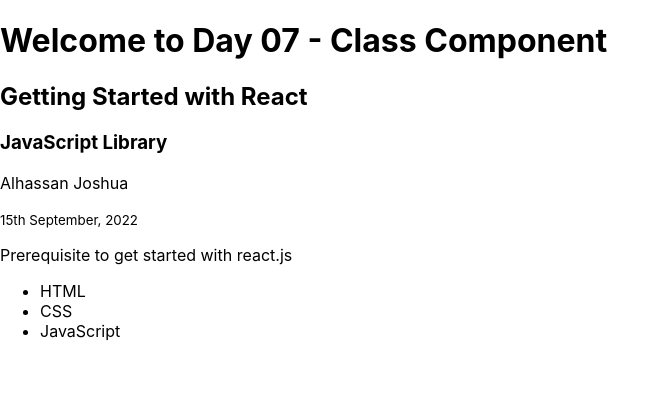
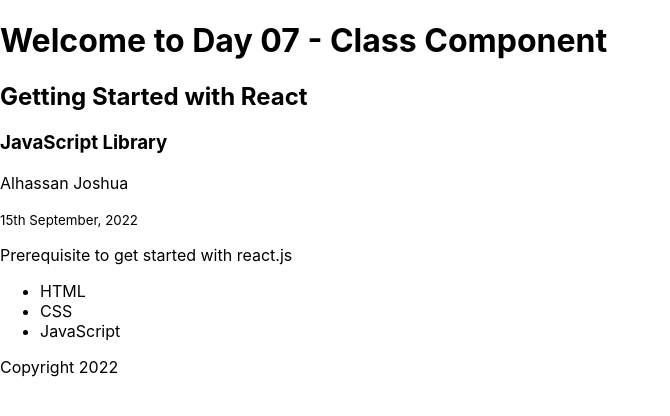
Before and after one commit to script-jsh/30-Days-of-React-Challenge, a React (Create React App) app in the folder day-07/class-component/: page / in a window 1280 px wide. Shown: the top 416 px of the page, without its empty margins (0-670 px from the left). Built offline with nearby package versions, Linux system fonts and the light colour scheme.

Commit message:
Footer class component added

```diff
--- a/day-07/class-component/src/App.js
+++ b/day-07/class-component/src/App.js
@@ -1,11 +1,13 @@
 import Header from "./component/Header";
 import Main from "./component/Main";
+import Footer from "./component/Footer";
 
 function App() {
   return (
-    <div>
+    <div className="app">
       <Header />
       <Main />
+      <Footer />
     </div>
   );
 }
--- /dev/null
+++ b/day-07/class-component/src/component/Footer.jsx
@@ -0,0 +1,19 @@
+import React, { Component } from 'react'
+
+export class Footer extends Component {
+    constructor(props) {
+        super(props)
+    }
+
+    render() {
+    return (
+      <footer>
+        <div className="footer-wrapper">
+            <p>Copyright 2022</p>
+        </div>
+      </footer>
+    )
+  }
+}
+
+export default Footer
```
